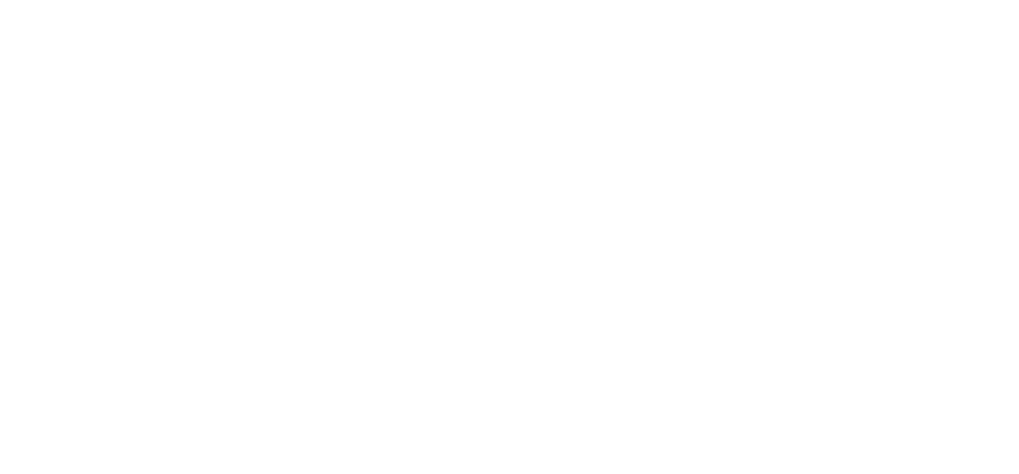
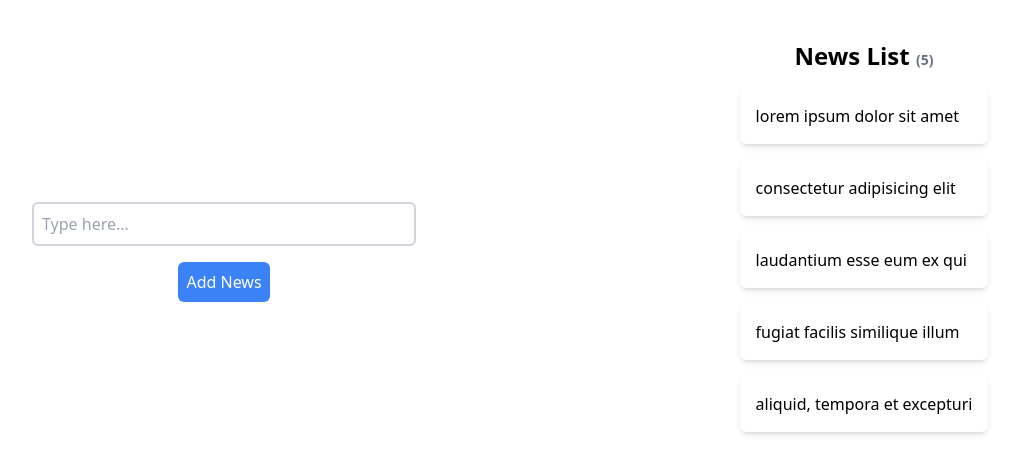
Before and after one commit to umarfchy/poridhi-workshop, a React (Vite) app in the folder client/: page / in a window 1280 px wide. Shown: the top 474 px of the page, without its empty margins (96-1115 px from the left). Built offline with nearby package versions, Linux system fonts and the light colour scheme.

Commit message:
add complete client with dummy data

```diff
--- a/client/src/App.jsx
+++ b/client/src/App.jsx
@@ -1,3 +1,7 @@
+import { useState } from "react";
+import { Form } from "./Form";
+import { News } from "./News";
+
 // dummy data
 const newsData = [
   { id: 1, text: "lorem ipsum dolor sit amet" },
@@ -8,17 +12,34 @@
 ];
 
 const App = () => {
-  // set state for news list
+  const [newsList, setNewsList] = useState(newsData);
+  const [userInput, setUserInput] = useState("");
 
-  // set state for client input
+  // handle form submit
+  const handleSubmit = () => {
+    const latestNewsList = [
+      ...newsList,
+      { id: newsList.length + 1, text: userInput },
+    ];
 
-  // handle client input
-  // update id using array length
+    setNewsList(latestNewsList);
+    setUserInput("");
+  };
 
   return (
-    <main className="grid place-items-center my-10">
-      <section>{/* section to handle input */}</section>
-      <section>{/* section to handle view */}</section>
+    <main className="grid place-items-center my-10 grid-cols-1 md:grid-cols-2">
+      <section>
+        <Form setUserInput={setUserInput} handleSubmit={handleSubmit} />
+      </section>
+      <section>
+        <h3 className="text-2xl font-bold text-center">
+          News List{" "}
+          <span className="text-sm text-gray-500">({newsList.length})</span>
+        </h3>
+        {newsList.map((news) => (
+          <News key={news.id} text={news.text} />
+        ))}
+      </section>
     </main>
   );
 };
--- /dev/null
+++ b/client/src/Form.jsx
@@ -0,0 +1,22 @@
+export const Form = ({ setUserInput, handleSubmit }) => {
+  return (
+    <form
+      className="flex flex-col items-center"
+      onSubmit={(e) => {
+        e.preventDefault();
+        handleSubmit();
+      }}
+    >
+      <input
+        type="text"
+        placeholder="Type here..."
+        onChange={(e) => setUserInput(e.target.value)}
+        className="w-96 p-2 my-4 rounded-md border-2 border-gray-300"
+        required
+      />
+      <button className="bg-blue-500 text-white p-2 rounded-md">
+        Add News
+      </button>
+    </form>
+  );
+};
--- /dev/null
+++ b/client/src/News.jsx
@@ -0,0 +1,7 @@
+export const News = ({ text }) => {
+  return (
+    <article className="bg-white shadow-md rounded-md p-4 my-4">
+      <p>{text}</p>
+    </article>
+  );
+};
```
